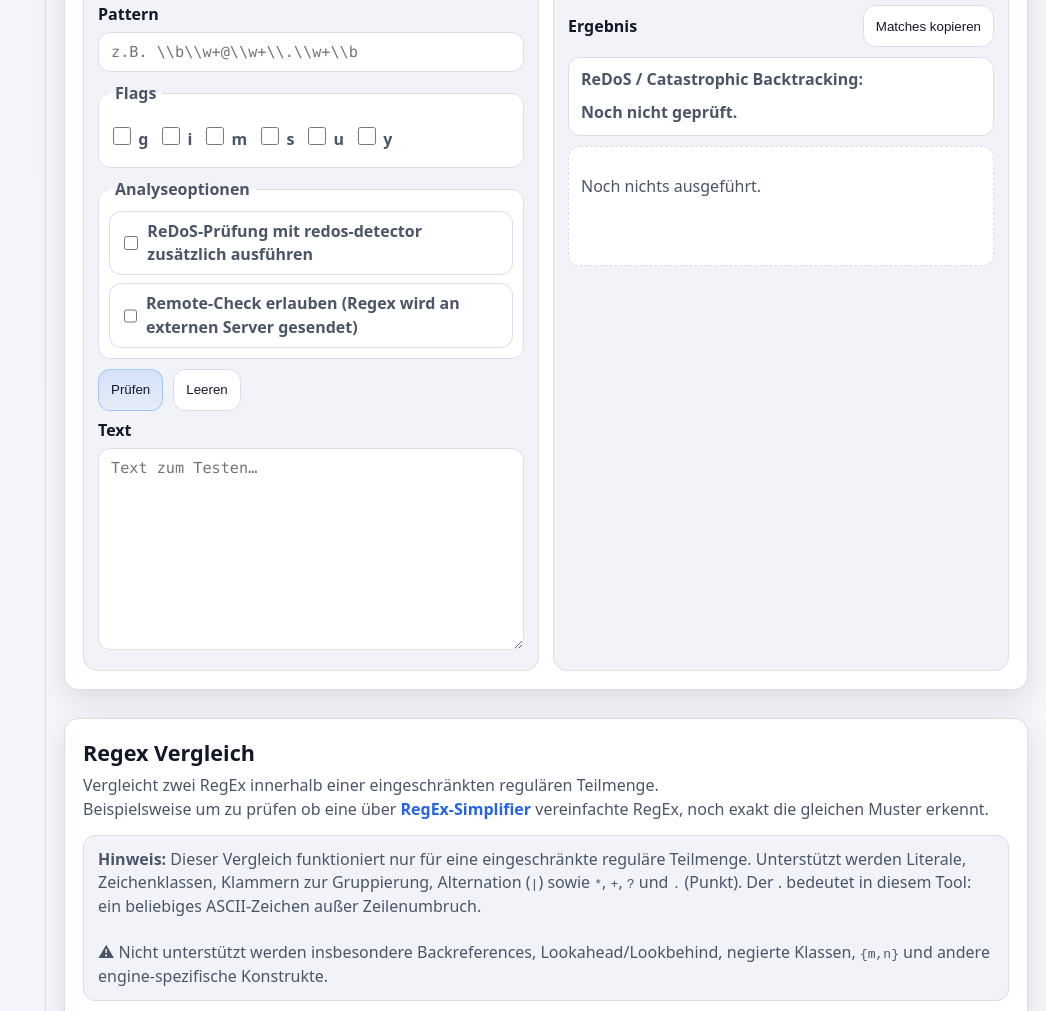
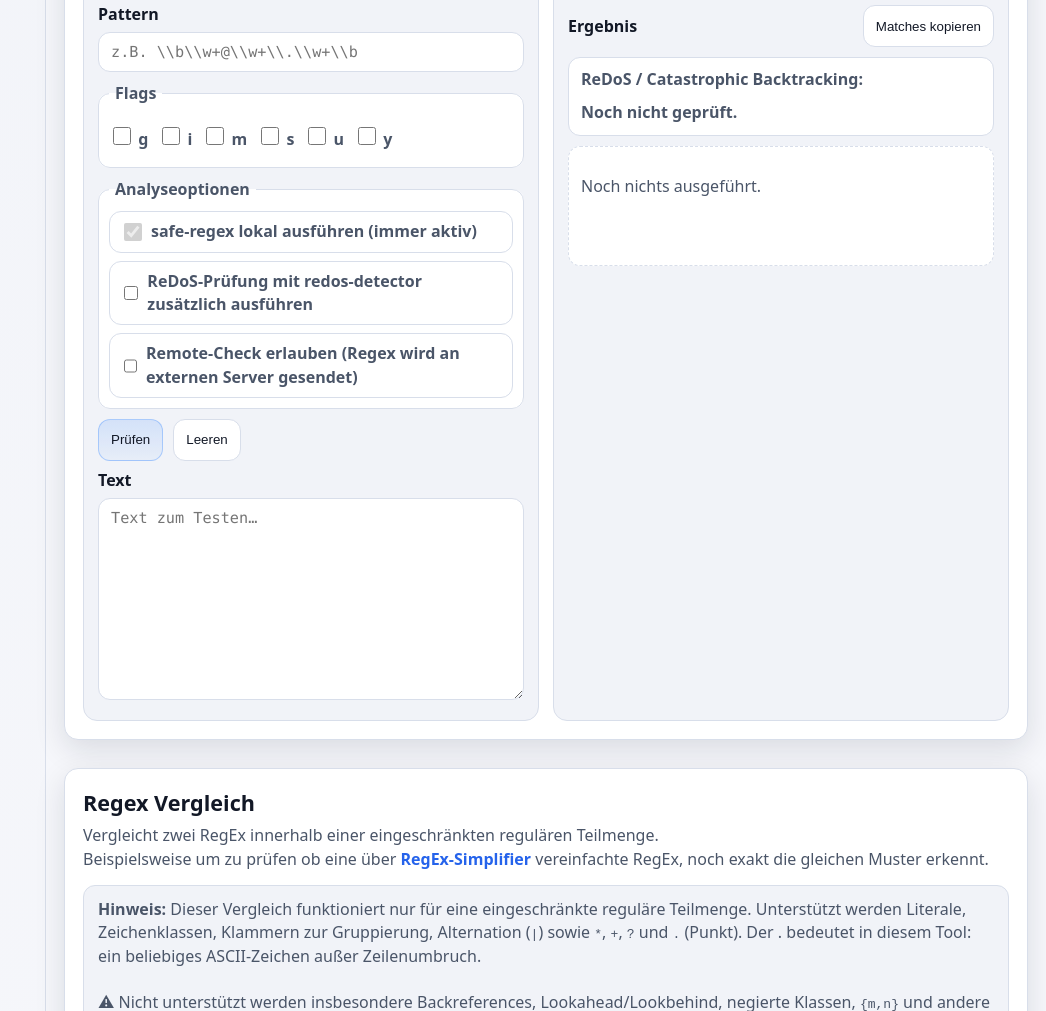
Before and after one commit to Huluvu424242/online-tools, a plain HTML site: page index.html in a window 1280 px wide. Shown: the part 1015-2026 px from the top of the page, without its empty margins (234-1280 px from the left). Drawn offline with Linux system fonts and the light colour scheme.

Commit message:
[regex-vergleich] ui fixed

```diff
--- a/index.html
+++ b/index.html
@@ -173,12 +173,17 @@
                     <fieldset class="option-group option-group-stack" aria-label="Analyseoptionen">
                         <legend>Analyseoptionen</legend>
 
-                        <label class="consent">
-                            <input type="checkbox" id="rcCheckRedos">
+                        <label class="consent" for="rxCheckSafeRegex">
+                            <input type="checkbox" id="rxCheckSafeRegex" checked disabled>
+                            safe-regex lokal ausführen (immer aktiv)
+                        </label>
+
+                        <label class="consent" for="rxCheckRedos">
+                            <input type="checkbox" id="rxCheckRedos">
                             ReDoS-Prüfung mit redos-detector zusätzlich ausführen
                         </label>
 
-                        <label class="consent consent-warn">
+                        <label class="consent consent-warn" for="rxRemoteConsent">
                             <input type="checkbox" id="rxRemoteConsent">
                             Remote-Check erlauben (Regex wird an externen Server gesendet)
                         </label>
--- a/tools/regex-checker.js
+++ b/tools/regex-checker.js
@@ -9,7 +9,7 @@ function initRegex() {
     const copyBtn = $("#rxCopyMatches");
     const safety = $("#rxSafety");
     const remoteConsent = $("#rxRemoteConsent");
-    const runRedosCheck = $("#rcCheckRedos");
+    const runRedosCheck = $("#rxCheckRedos");
 
     if (!pattern || !text || !runBtn || !clearBtn || !result || !status || !copyBtn || !safety || !remoteConsent || !runRedosCheck) return;
 
```
